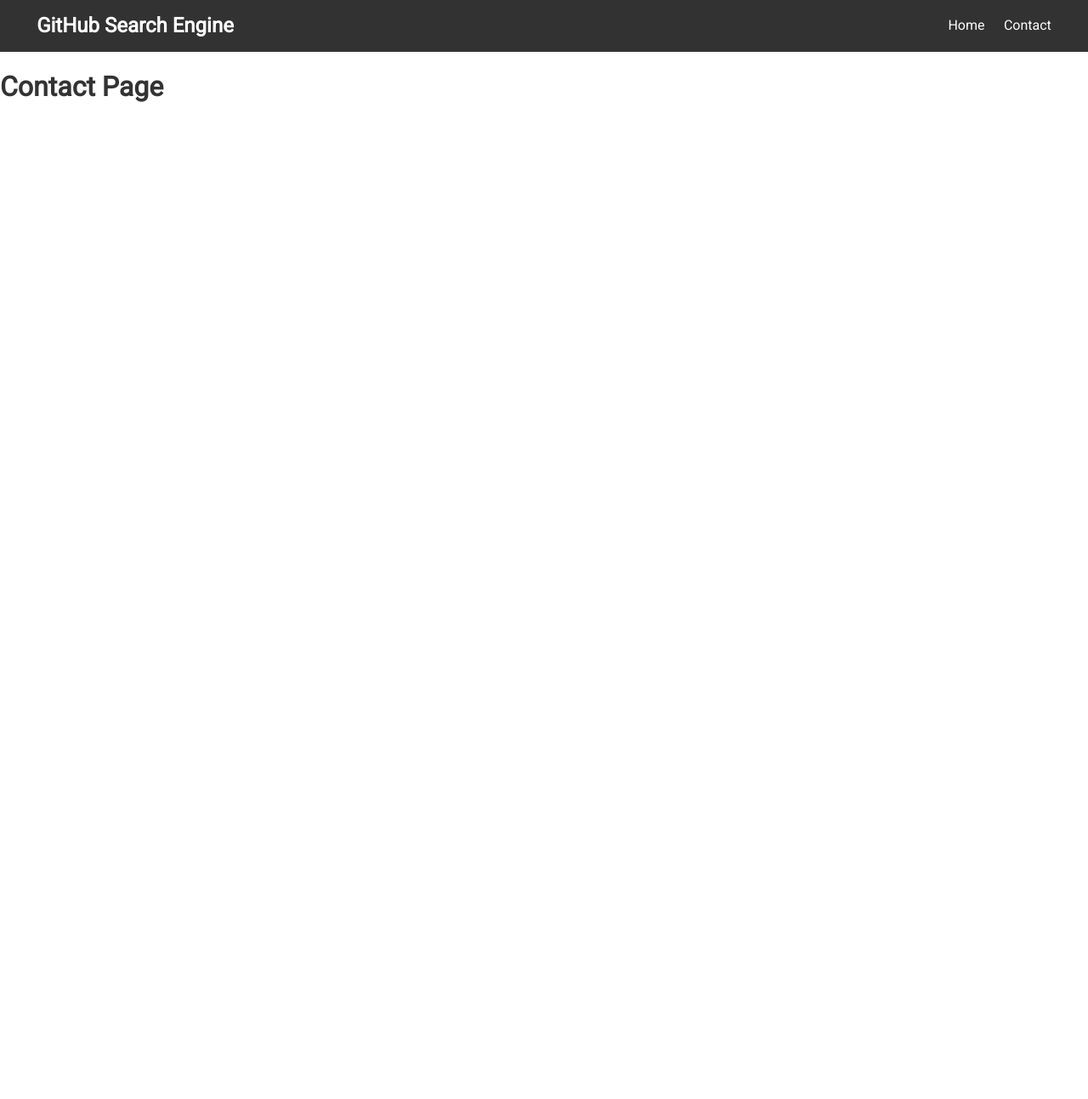
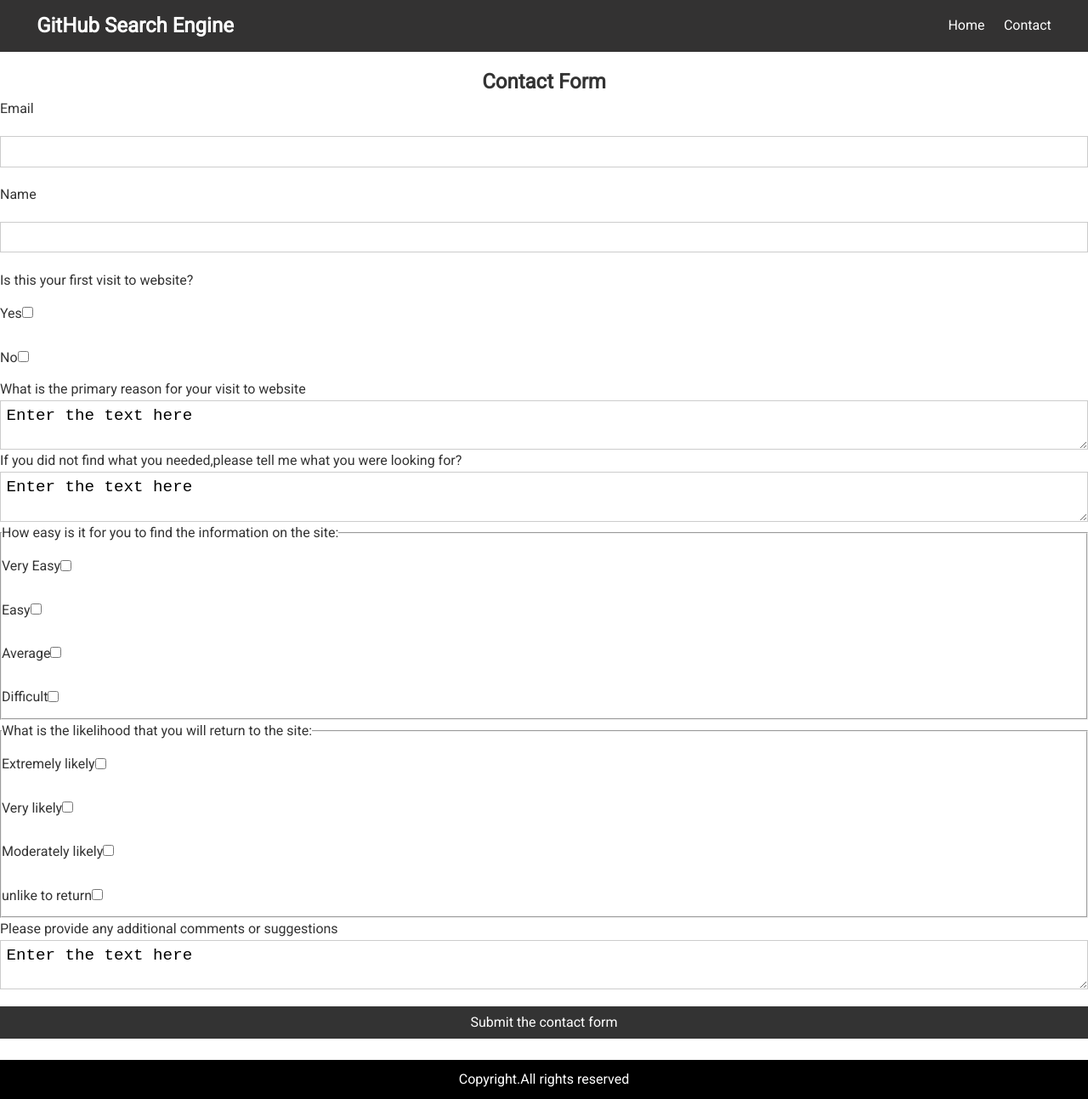
Before and after one commit to nu-man/Git-Clone, a React (Create React App) app: page /contact in a window 1280 px wide. Shown: the whole page at 85% size. Before the commit the page ends 800 px from the top, so only its background shows below. Built offline with nearby package versions, Linux system fonts and the light colour scheme; no server answers.

Commit message:
footer and contact form added

```diff
--- a/src/App.css
+++ b/src/App.css
@@ -285,6 +285,14 @@ img {
   background: var(--success-color);
   color: #fff;
 }
+footer{
+  background-color: black;
+  padding: 10px;
+  text-align: center;
+  color: white;
+  text-decoration: none;
+  margin-top: 2%;
+}
 
 .btn-white,
 .bg-white,
--- a/src/App.js
+++ b/src/App.js
@@ -8,6 +8,7 @@ import Loading from "./components/loading.js";
 import Alert from "./components/Alert.js";
 import Contact from "./components/Contact.js";
 import UserPage from "./components/UserPage.js";
+import Footer from "./components/Footer.js";
 
 //Routes
 import { Routes, Route } from "react-router-dom";
@@ -94,6 +95,7 @@ function App() {
 
         <Route path="/user/:username" element={<UserPage getUser={getUser} user={user} repo={repo}/>}></Route>
       </Routes>
+      <Footer/>
     </>
   );
 }
--- a/src/components/Contact.js
+++ b/src/components/Contact.js
@@ -1,6 +1,66 @@
 function Contact(){
     return(
-        <h1>Contact Page</h1>
+          <>
+            <div>
+            <center>
+                <h2>Contact Form</h2>
+            </center>
+            <label>Email</label>
+            <input type="email" ></input>
+            <label>Name</label>
+            <input type="text"></input>
+            <label>Is this your first visit to website? <br></br></label>
+            <label>Yes</label>
+            <input type="checkbox" for="Yes"></input><br></br>
+            <label>No</label>
+            <input type="checkbox" for="No"></input><br></br>
+            <label>What is the primary reason for your visit to website</label>
+            <textarea maxLength="50">
+                Enter the text here
+             </textarea>
+            <label>If you did not find what you needed,please tell me what you were looking for?</label>
+            <textarea maxLength="50">
+                Enter the text here
+             </textarea>
+            <fieldset>
+                <legend>How easy is it for you to find the information on the site:</legend>
+                <label>Very Easy</label>
+                <input type="checkbox" for="very"></input><br>
+                </br>
+                <label> Easy</label>
+                <input type="checkbox" for="easy"></input><br>
+                </br>
+                <label>Average</label>
+                <input type="checkbox" for="average"></input><br>
+                </br>
+                <label>Difficult</label>
+                <input type="checkbox" for="difficult"></input><br>
+                </br>
+            </fieldset>
+            <fieldset>
+                <legend>What is the likelihood that you will return to the site:</legend>
+                <label>Extremely likely</label>
+                <input type="checkbox" for="exterme"></input><br>
+                </br>
+                <label>Very likely</label>
+                <input type="checkbox" for="very"></input><br>
+                </br>
+                <label>Moderately likely</label>
+                <input type="checkbox" for="moderate"></input><br>
+                </br>
+                <label>unlike to return</label>
+                <input type="checkbox" for="unlike"></input><br>
+                </br>
+            </fieldset>
+            <label>Please provide any additional comments or suggestions</label>
+            <textarea maxLength="50">
+                Enter the text here
+             </textarea>
+             <input type="submit" value="Submit the contact form" className="btn btn-dark btn-block"></input>
+            </div>
+
+          </>
+
     )
 }
 export default Contact
--- /dev/null
+++ b/src/components/Footer.js
@@ -0,0 +1,11 @@
+function Footer(){
+   return(
+
+        <footer>
+                <p> Copyright.All rights reserved</p>
+
+            </footer>
+
+   )
+}
+export default Footer;
```
